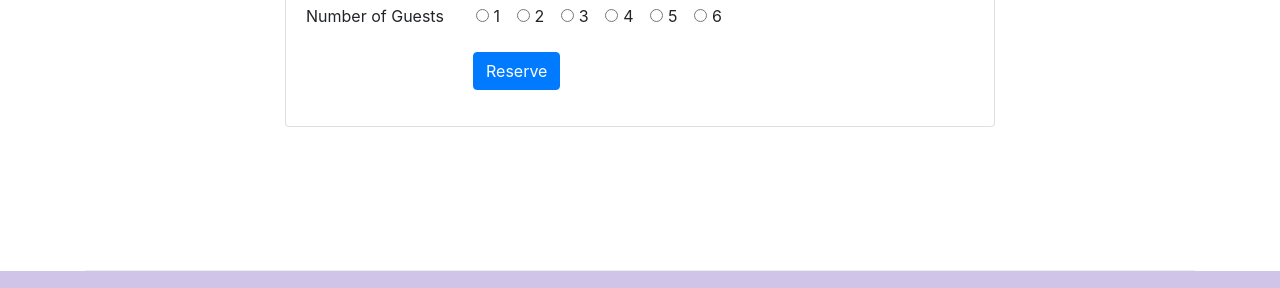
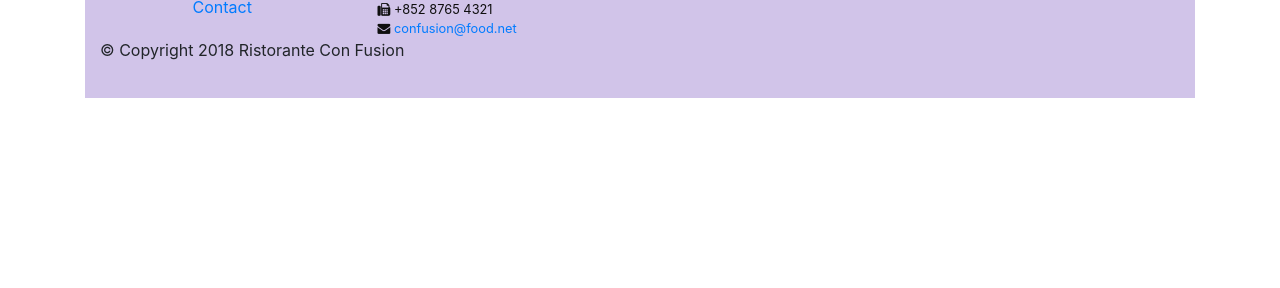
Before and after one commit to EmirHermanto/coursera_bs_conFusion, a website: page index.html in a window 1280 px wide. Shown: the part 2064-2352 px from the top of the page. After the commit the page ends 2162 px from the top, so only its background shows below. Drawn offline with nearby package versions, Linux system fonts and the light colour scheme.

Commit message:
assignment 4 - jquery modal buttons & styles.scss

```diff
--- a/css/styles.scss
+++ b/css/styles.scss
@@ -74,3 +74,15 @@ body{
     bottom: 0px;
     z-index: 1;
 }
+
+.modal-header{
+    background:$background-dark;
+    color: floralwhite;
+    .close{
+        color: floralwhite;
+    }
+}
+
+.modal-body{
+    background:$background-pale;
+}
--- a/index.html
+++ b/index.html
@@ -30,7 +30,7 @@
                     <li class="nav-item"><a class="nav-link" href="./contactus.html"><span class="fa fa-address-card fa-lg"></span> Contact</a></li>
                 </ul>
                 <span class="navbar-text">
-                    <a data-toggle="modal" data-target="#loginModal">
+                    <a id="loginButton">
                         <span class="fa fa-sign-in"></span> Login
                     </a>
                 </span>
@@ -160,7 +160,8 @@
                     <button type="button" class="btn btn-block btn-warning nav-link btn-wrap-text" data-toggle="tooltip" data-html="true"
                     title="Or Call Us at <br><strong>+852 12345678 </strong>"
                     data-placement="bottom">
-                        <span role="button" data-toggle="modal" data-target="#reserveModal">Reserve Table</span>
+                        <span id="reserveButton" role="button" >Reserve Table</span>
+                    </button>
                 </div>
             </div>
         </div>
@@ -261,56 +262,6 @@
             </div>
         </div>
 
-        <div class="row row-content" id="reserve-block">
-            <div class="col-12 col-sm-8 offset-sm-2">
-                <div class="card">
-                    <div class="card-header bg-warning text-white"><h4>Reserve a Table</h1></div>
-                    <div class="card-body">
-                            <div class="form-group">
-                                <div class="form-row">
-                                    <label class="col-12 col-md-3"for="guest-radio-array">Number of Guests</label>
-                                    <div class="col-12 col-md-9"vid="guest-radio-array">
-                                        <div class="form-check form-check-inline">
-                                            <input class="form-check-input" type="radio" id="guests-1" name="guests" value="2">
-                                            <label class="form-check-label radio-label-vertical-wrapper" for="guests-1">1</label>
-                                        </div>
-                                        <div class="form-check form-check-inline">
-                                            <input class="form-check-input" type="radio" id="guests-2" name="guests" value="2">
-                                            <label class="form-check-label radio-label-vertical-wrapper" for="guests-2">2</label>
-                                        </div>
-                                        <div class="form-check form-check-inline">
-                                            <input class="form-check-input" type="radio" id="guests-3" name="guests" value="2">
-                                            <label class="form-check-label radio-label-vertical-wrapper" for="guests-3">3</label>
-                                        </div>
-                                        <div class="form-check form-check-inline">
-                                            <input class="form-check-input" type="radio" id="guests-4" name="guests" value="2">
-                                            <label class="form-check-label radio-label-vertical-wrapper" for="guests-4">4</label>
-                                        </div>
-                                        <div class="form-check form-check-inline">
-                                            <input class="form-check-input" type="radio" id="guests-5" name="guests" value="2">
-                                            <label class="form-check-label radio-label-vertical-wrapper" for="guests-5">5</label>
-                                        </div>
-                                        <div class="form-check form-check-inline">
-                                            <input class="form-check-input" type="radio" id="guests-6" name="guests" value="2">
-                                            <label class="form-check-label radio-label-vertical-wrapper" for="guests-6">6</label>
-                                        </div>
-                                    </div>
-                                </div>
-                            </div>
-                            <div class="form-group">
-
-                            </div>
-                            <div class="form-group">
-                                <div class="offset-md-3"><input type="button" class="btn btn-primary" id="reserve-button" value="Reserve"></div>
-                            </div>
-                        </div>
-                    </div>
-                </div>
-
-            </div>
-        </div>
-    </div>
-
     <footer class="footer">
         <div class="container">
             <div class="row">
@@ -372,6 +323,12 @@
                 $('#carouselButton').children('span').addClass('fa-pause');
             }
         });
+        $('#reserveButton').click(function(){
+            $(reserveModal).modal('show');
+        });
+        $('#loginButton').click(function(){
+            $(loginModal).modal('show');
+        })
     });
 </script>
 </body>
```
Also changed, not shown: css/styles.css.
